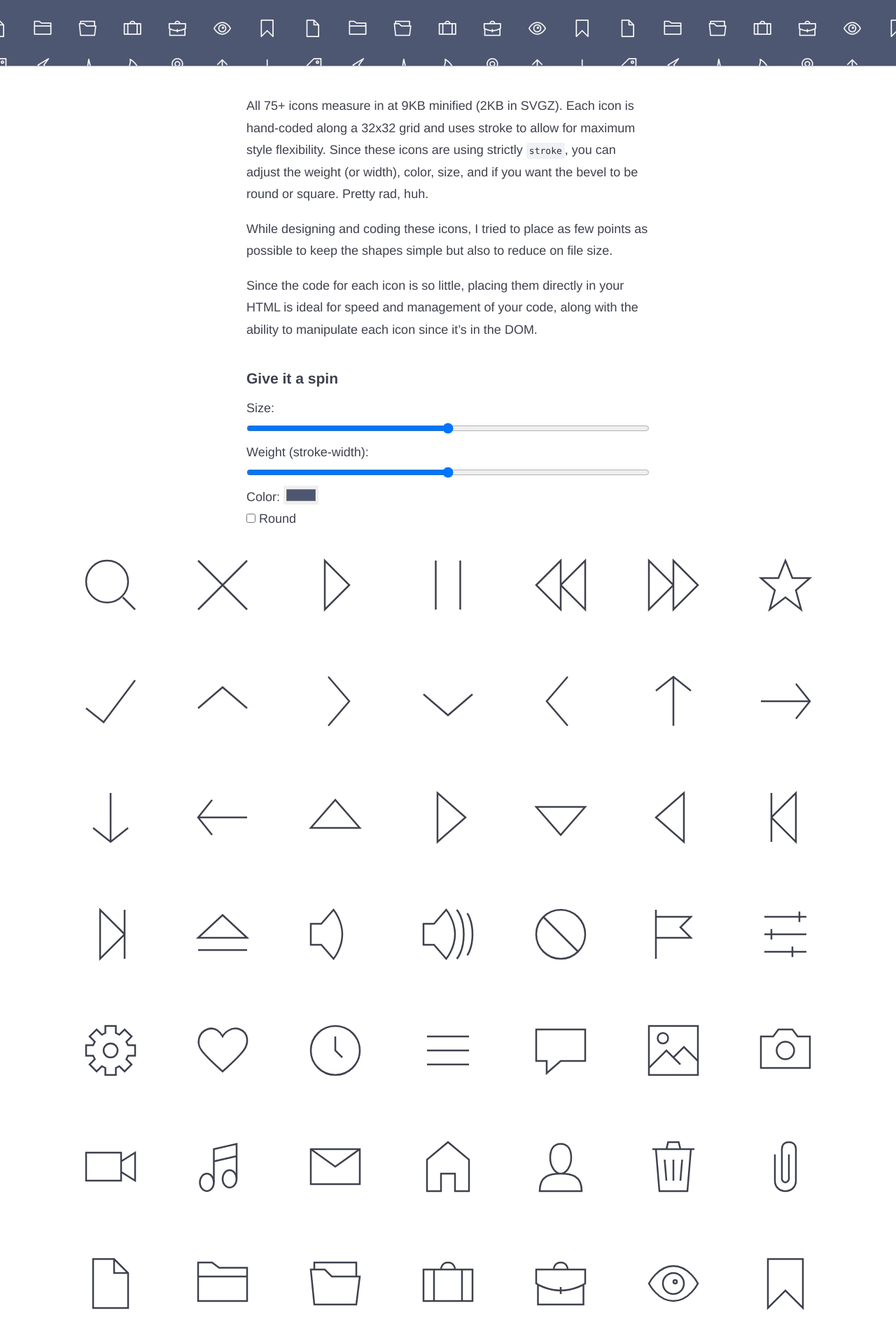
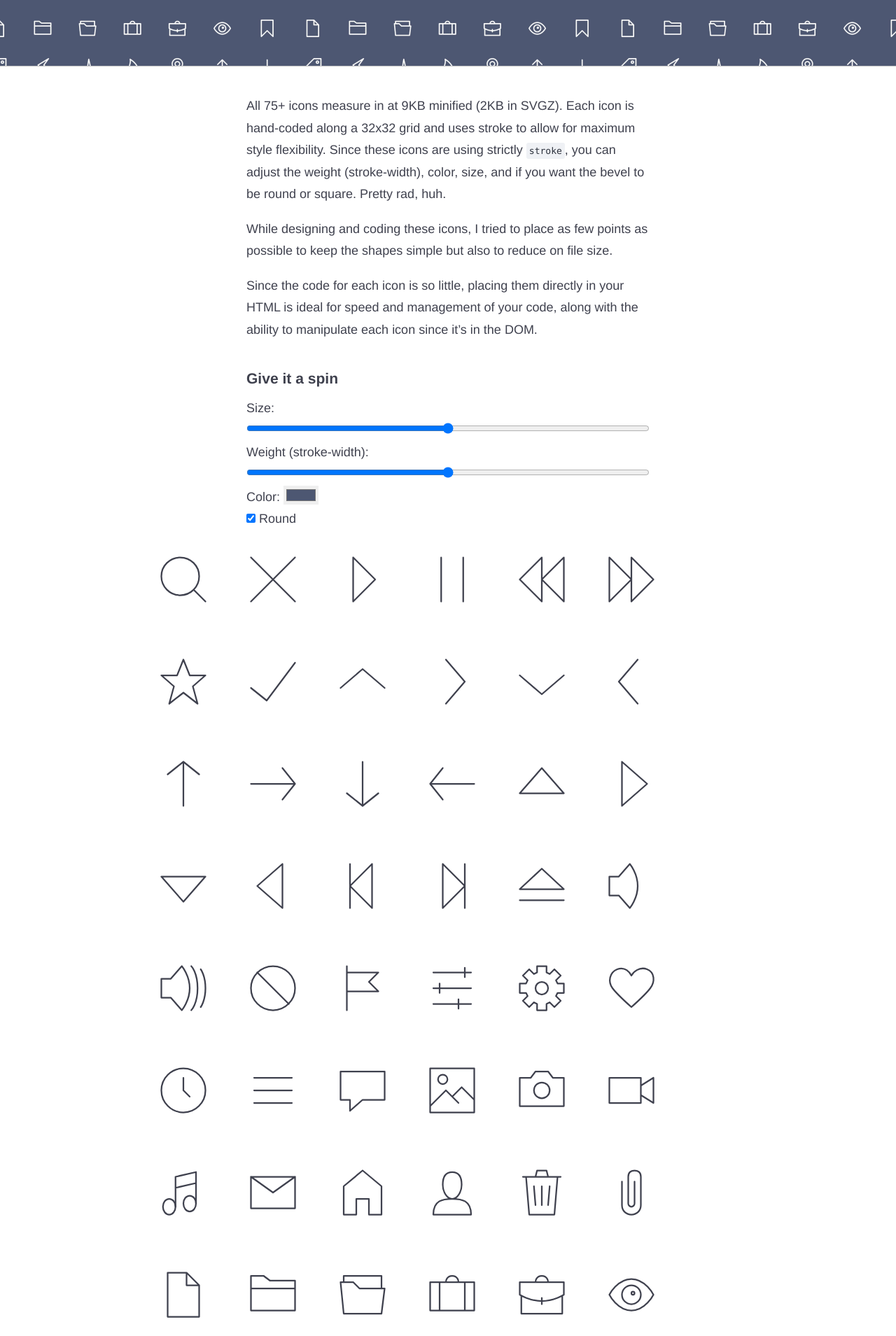
Before and after one commit to danklammer/danklammer.github.io, a Jekyll site: the page built from work/_posts/2016-06-01-bytesize.md, in a window 1280 px wide. Shown: the part 583-2492 px from the top of the page at 70% size. Built offline with Jekyll 4.4.1, drawn with Linux system fonts in a browser that asks for light colours; some of the changed lines change nothing that is shown.

Commit message:
Smoother demo

```diff
--- a/work/_posts/2016-06-01-bytesize.md
+++ b/work/_posts/2016-06-01-bytesize.md
@@ -12,7 +12,7 @@
 permalink:      /bytesize-icons/
 ---
 
-All 75+ icons measure in at 9KB minified (2KB in SVGZ). Each icon is hand-coded along a 32x32 grid and uses stroke to allow for maximum style flexibility. Since these icons are using strictly `stroke`, you can adjust the weight (or width), color, size, and if you want the bevel to be round or square. Pretty rad, huh.
+All 75+ icons measure in at 9KB minified (2KB in SVGZ). Each icon is hand-coded along a 32x32 grid and uses stroke to allow for maximum style flexibility. Since these icons are using strictly `stroke`, you can adjust the weight (stroke-width), color, size, and if you want the bevel to be round or square. Pretty rad, huh.
 
 While designing and coding these icons, I tried to place as few points as possible to keep the shapes simple but also to reduce on file size.
 
@@ -35,13 +35,13 @@
         .bs-icon {
             display: inline-block;
             fill: none;
-            margin: 3%;
-            width: 5rem;
+            margin: 0.25em;
+            font-size: 1em;
+            width: 1em;
             stroke: currentColor;
             stroke-width: inherit;
             stroke-linecap: inherit;
             stroke-linejoin: inherit;
-            transition: all 0.25s ease;
             overflow: visible;
         }
 
@@ -49,14 +49,6 @@
             stroke-linecap: round;
             stroke-linejoin: round;
         }
-
-        #icons[data-size="2"] .bs-icon { width: 2rem}
-        #icons[data-size="3"] .bs-icon { width: 3rem}
-        #icons[data-size="4"] .bs-icon { width: 4rem}
-        #icons[data-size="5"] .bs-icon { width: 5rem}
-        #icons[data-size="6"] .bs-icon { width: 6rem}
-        #icons[data-size="7"] .bs-icon { width: 7rem}
-        #icons[data-size="8"] .bs-icon { width: 8rem}
 
         .icon-controller {
             max-width: 36rem;
@@ -72,7 +64,7 @@
 
         function changeSize(newVal){
             var icons = document.getElementById("icons");
-            icons.setAttribute("data-size", newVal);
+            icons.style.fontSize = newVal + 'em';
         }
 
         function changeStroke(newVal){
@@ -94,16 +86,16 @@
 
     <form class="icon-controller center-block align-left">
         Size:
-        <input type="range" name="points" min="2" max="8" oninput="changeSize(this.value)" onchange="changeSize(this.value)"><br>
+        <input type="range" name="points" min="2" max="6" step="0.01" oninput="changeSize(this.value)" onchange="changeSize(this.value)" ><br>
         Weight (stroke-width):
-        <input type="range" name="points" min="2" max="8" oninput="changeStroke(this.value)" onchange="changeStroke(this.value)"><br>
+        <input type="range" name="points" min="2" max="8" step="0.01" value="5" oninput="changeStroke(this.value)" onchange="changeStroke(this.value)"><br>
         Color:
         <input type="color" value="#4D5772" oninput="changeColor(this.value)" onchange="changeColor(this.value)"><br>
-        <label><input type="checkbox" oninput="changeStyleRound()" onchange="changeStyleRound()"> Round</label>
+        <label><input type="checkbox" checked oninput="changeStyleRound()" onchange="changeStyleRound()"> Round</label>
     </form>
 
 
-    <div id="icons">
+    <div id="icons" class="p3 round center-block align-left" style="font-size: 4em; max-width: 56rem">
 
     <svg id="i-search" class="bs-icon" viewBox="0 0 32 32">
         <circle cx="14" cy="14" r="12" />
```
